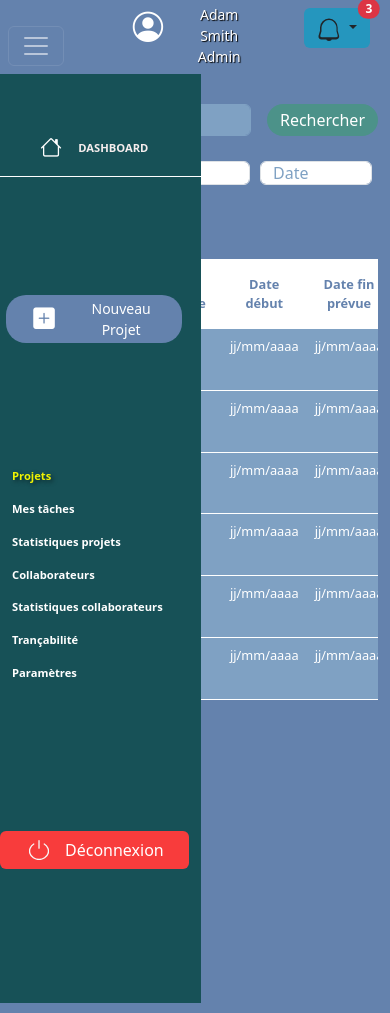
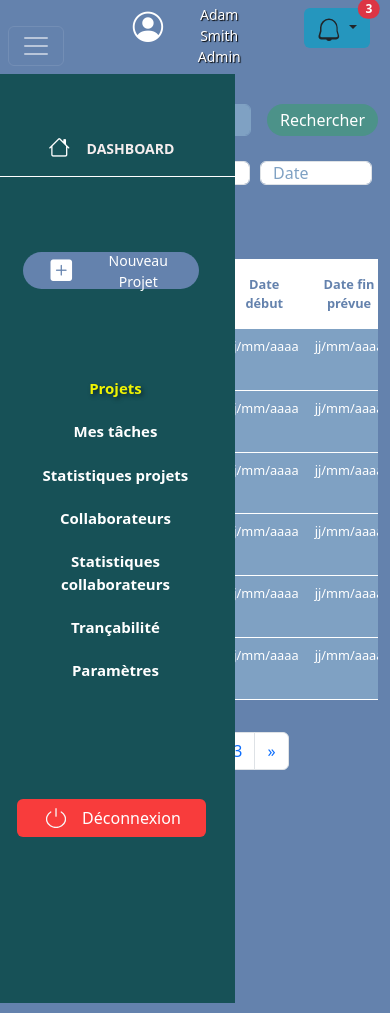
Before and after one commit to Blyss09/ProjetStage, a PHP site: page /screens/adminScreens/adminEnv.html in a window 390 px wide, after a click that opens the changed part. Run offline with PHP 8.4, Linux system fonts and the light colour scheme.

Commit message:
dashboard
+responsive
+font-size

```diff
--- a/screens/adminScreens/adminEnv.html
+++ b/screens/adminScreens/adminEnv.html
@@ -41,7 +41,7 @@
                           Nouveau Projet
                         </button>
                     </div>
-                    <ul class="nav row flex-lg-row mt-4 p-0">
+                    <ul class="nav nav__ul row mt-4 p-0">
                         <li class="nav-item">
                             <div class="d-flex align-items-center">
                                 <a class="nav-link active ms-4 px-0" aria-current="page" href="#">Projets</a>
@@ -301,6 +301,23 @@
                     </tbody>
                 </table>
             </div>
+            <nav aria-label="Page navigation example">
+                <ul class="pagination mt-3">
+                    <li class="page-item">
+                        <a class="page-link" href="#" aria-label="Previous">
+                            <span aria-hidden="true">&laquo;</span>
+                        </a>
+                    </li>
+                    <li class="page-item"><a class="page-link" href="#">1</a></li>
+                    <li class="page-item"><a class="page-link" href="#">2</a></li>
+                    <li class="page-item"><a class="page-link" href="#">3</a></li>
+                    <li class="page-item">
+                        <a class="page-link" href="#" aria-label="Next">
+                            <span aria-hidden="true">&raquo;</span>
+                        </a>
+                    </li>
+                </ul>
+            </nav>
         </main>
     </div>
         <script src="https://cdn.jsdelivr.net/npm/bootstrap@5.3.3/dist/js/bootstrap.bundle.min.js"
--- a/styles/styles.css
+++ b/styles/styles.css
@@ -74,15 +74,28 @@
     height: 110vh;
   }
   .dashboard__body {
+    font-size: 14px !important;
     margin: 0 !important;
     padding: 1rem 0 !important;
   }
   .btn_newproj {
     width: 11rem !important;
-    height: 3rem !important;
+    height: 2.3rem !important;
   }
   .newproj__content {
-    margin-bottom: 0 !important;
+    margin: -2rem 0 !important;
+  }
+  .nav__ul {
+    margin: 0 !important;
+    font-size: 15px !important;
+  }
+  .nav__ul .nav-item {
+    margin: 0.3rem 6rem 0 -0.5rem !important;
+    text-align: center;
+  }
+  .logout__btn {
+    position: relative;
+    bottom: 2rem;
   }
   .navbar-toggler {
     display: block !important;
@@ -166,6 +179,9 @@
     margin-right: 0 !important;
     font-size: 0.8rem !important;
     border: 0 !important;
+  }
+  .pagination {
+    margin: 1rem 5rem 0 0 !important;
   }
   /* Webkit */
   .table-responsive::-webkit-scrollbar {
@@ -653,6 +669,11 @@
   border-bottom-right-radius: 10px;
 }
 
+.pagination {
+  justify-content: center; /* Centers the pagination items */
+  display: flex;
+}
+
 .waiting {
   width: 15px;
   height: 15px;
@@ -762,7 +783,6 @@
   padding: 5px;
 }
 
-<<<<<<< HEAD
 .front-icons {
   color: rgb(255, 255, 255);
 }
@@ -785,7 +805,9 @@
 }
 
 .button-icon {
-=======
+  color: rgb(255, 255, 255);
+}
+
 .diagramme {
   color: white;
   background-color: rgb(100, 130, 173);
@@ -917,6 +939,5 @@
 
 .projectButtonNext:hover {
   background-color: rgb(55, 24, 94);
->>>>>>> 4700fa470dad407937655310c7a6da2e3d0ea5ef
   color: rgb(255, 255, 255);
 }/*# sourceMappingURL=styles.css.map */
--- a/styles/styles.scss
+++ b/styles/styles.scss
@@ -55,16 +54,16 @@
   }
 }
 @media (max-width: 768px) {
-  $i: !important;
+  // $i: !important;
   .container-fluid{
-    padding: 0$i;
-    height: 120vh$i;
+    padding: 0 !important;
+    height: 120vh !important;
   }
   .sidebar {
-    width: 5%$i;
-    padding: 0$i;
+    width: 5% !important;
+    padding: 0 !important;
     background-color: transparent !important;
-    font-size: 0.7rem$i;
+    font-size: 0.7rem !important;
   }
   .admin,.manager,.collab {
 
@@ -94,15 +93,30 @@
   }
 
   .dashboard__body{
+    font-size: 14px !important;
     margin: 0 !important;
     padding: 1rem 0 !important;
   }
   .btn_newproj{
+    // margin: 0 0 !important;
     width: 11rem !important;
-    height: 3rem !important;
+    height: 2.3rem !important;
   }
   .newproj__content{
-    margin-bottom: 0 !important;
+    margin: -2rem 0 !important;
+    // margin-bottom: 0 !important;
+  }
+  .nav__ul{
+    margin: 0 !important;
+    font-size: 15px !important;
+    .nav-item{
+      margin: 0.3rem 6rem 0 -0.5rem !important;
+      text-align: center;
+    }
+  }
+  .logout__btn{
+    position: relative;
+    bottom: 2rem;
   }
 
   .navbar-toggler {
@@ -197,29 +211,31 @@
     font-size: 0.8rem !important;
     border: 0 !important;
   }
-  .table_resp_pos{
+  .pagination{
+    margin: 1rem 5rem 0 0 !important;
   }
+
   // Scrollbar responsive mode
   /* Webkit */
 .table-responsive::-webkit-scrollbar {
-  width: 12px$i;
-  height: 12px$i;
+  width: 12px !important;
+  height: 12px !important;
 }
 
 .table-responsive::-webkit-scrollbar-thumb {
-  background-color: #ffffff$i;
-  border-radius: 6px$i;
+  background-color: #ffffff !important;
+  border-radius: 6px !important;
 }
 
 .table-responsive::-webkit-scrollbar-track {
-  background-color: rgba(0, 0, 0, 0.1)$i;
-  border-radius: 6px$i;
+  background-color: rgba(0, 0, 0, 0.1) !important;
+  border-radius: 6px !important;
 }
 
 /* Firefox */
 .table-responsive {
-  scrollbar-width: thin$i;
-  scrollbar-color: white rgba(0, 0, 0, 0.1)$i;
+  scrollbar-width: thin !important;
+  scrollbar-color: white rgba(0, 0, 0, 0.1) !important;
 }
 }
 
@@ -693,6 +701,11 @@
           }
       }
   }
+}
+
+.pagination{
+  justify-content: center; /* Centers the pagination items */
+  display: flex;
 }
 
 .waiting {
@@ -811,7 +824,6 @@
   padding: 5px;
 }
 
-<<<<<<< HEAD
 //Page paramètres
 .front-icons {
   color:$white;
@@ -855,7 +866,7 @@
 
 // projet
 
-$i: !important;
+// $i: !important;
 .newProjectNav {
   background-color: $sideBar; // Same background color as other navigational elements
   color: $white;
@@ -986,10 +997,6 @@
   color: $white;
 }
 .projectButtonNext:hover {
-
   background-color: $managerColor;
   color: $white;
 }
-
-
->>>>>>> 4700fa470dad407937655310c7a6da2e3d0ea5ef
```
Also changed, not shown: other parts of styles/styles.scss (+25 -35 lines), 1 other file.
